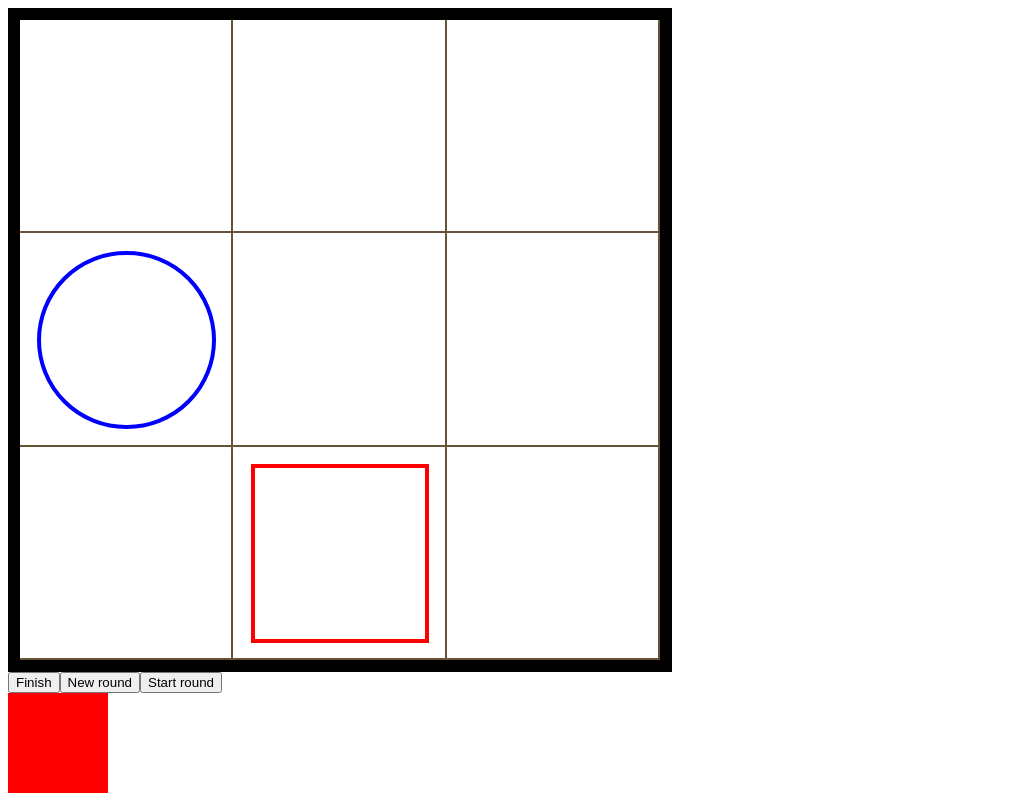
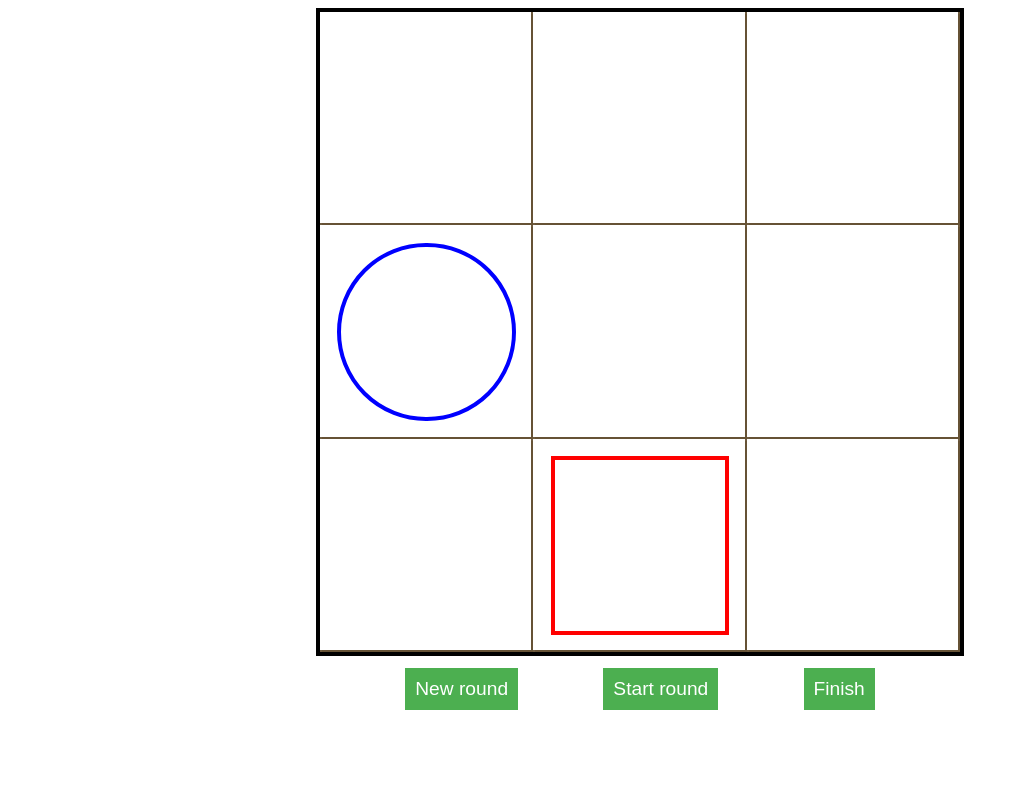
Before and after one commit to OliverFlecke/Tacit-Communication-Game, a React (Create React App) app: page / in a window 1280 px wide. Shown: the whole page, without its empty margins (0-1019 px from the left). Built offline with nearby package versions, Linux system fonts and the light colour scheme.

Commit message:
Refactoring and styling

```diff
--- a/src/Game.tsx
+++ b/src/Game.tsx
@@ -1,11 +1,11 @@
 import React from 'react';
+import 'src/css/Game.css';
 import GameGrid from 'src/GameGrid';
 import Round from 'src/Round';
 import GameState from 'src/GameState';
 import Action from 'src/Action';
 import Location from 'src/Location';
 
-// tslint:disable-next-line:no-empty-interface
 interface IGameState {
     round: Round;
     gameState: GameState;
@@ -13,7 +13,7 @@ interface IGameState {
     path: Action[];
 }
 
-export class Game extends React.Component<{}, IGameState> {
+export default class Game extends React.Component<{}, IGameState> {
 
     public constructor(props) {
         super(props);
@@ -21,13 +21,11 @@ export class Game extends React.Component<{}, IGameState> {
     }
 
     private finishTurn  = (event: React.MouseEvent<HTMLButtonElement>) => {
-        console.log('finish turn');
         if (this.state.gameState === GameState.Sender) {
             const round = this.state.round;
             round.senderLocation = this.state.position;
-            console.log(this.state.round);
+            this.focusGame();
 
-            console.log(this.state.round);
             this.setState({
                 ...this.state,
                 position: new Location(2, 2),
@@ -38,8 +36,7 @@ export class Game extends React.Component<{}, IGameState> {
         } else if (this.state.gameState === GameState.Receiver) {
             const round = this.state.round;
             round.receiverLocation = this.state.position;
-            console.log(this.state.round);
-            console.log(this.state.round.success())
+
             this.setState({
                 ...this.state,
                 round,
@@ -64,12 +61,18 @@ export class Game extends React.Component<{}, IGameState> {
     }
 
     private startRound = () => {
+        this.focusGame();
         this.setState({
             ...this.state,
             gameState: GameState.Sender
         })
     }
 
+    /**
+     * Set the position of the current player
+     * @param position The new position of the player
+     * @param action The action performed to get to this location
+     */
     private setPosition = (position: Location, action: Action) => {
         const path = this.state.path.concat(action);
         this.setState({
@@ -77,6 +80,19 @@ export class Game extends React.Component<{}, IGameState> {
             position,
             path
         })
+    }
+
+    /**
+     * Reference to the game grid. Allows to focus on the game grid after mouse press
+     */
+    private gameGrid?: HTMLElement;
+    private setGameRef = (element: HTMLElement) => {
+        this.gameGrid = element;
+    }
+    private focusGame() {
+        if (this.gameGrid) {
+            this.gameGrid.focus();
+        }
     }
 
     public render() {
@@ -89,12 +105,16 @@ export class Game extends React.Component<{}, IGameState> {
                     position={this.state.position}
                     path={this.state.path}
                     setPosition={this.setPosition}
+                    setGameRef={this.setGameRef}
                 />
-                <button onClick={this.finishTurn}>Finish</button>
-                <button onClick={this.newRound}>New round</button>
-                <button onClick={this.startRound}>Start round</button>
+                <div className='controls-container'>
+                    <button onClick={this.newRound}>New round</button>
+                    <button onClick={this.startRound}>Start round</button>
+                    <button onClick={this.finishTurn}>Finish</button>
+                </div>
                 <div
                     className={`message ${this.state.gameState === GameState.Success ? 'success' : 'failure'}`}
+                    hidden={this.state.gameState !== GameState.Failure && this.state.gameState !== GameState.Success}
                 />
             </div>
         );
--- a/src/GameGrid.tsx
+++ b/src/GameGrid.tsx
@@ -1,8 +1,8 @@
 import React, { CSSProperties } from 'react';
+import 'src/css/GameGrid.css';
 import Action from 'src/Action';
-import 'src/css/GameGrid.css';
 import Location from 'src/Location';
-import { Player } from 'src/Player';
+import Player from 'src/Player';
 import GameState from 'src/GameState';
 
 interface IGameGridProps {
@@ -12,6 +12,7 @@ interface IGameGridProps {
     position: Location;
     path: Action[];
     setPosition: (position: Location, action: Action) => void;
+    setGameRef: (element: HTMLDivElement) => void;
 }
 
 export default class GameGrid extends React.Component<IGameGridProps, {}> {
@@ -101,6 +102,7 @@ export default class GameGrid extends React.Component<IGameGridProps, {}> {
                 className='game-container'
                 tabIndex={0}
                 onKeyDown={this.onKeyDown}
+                ref={this.props.setGameRef}
             >
                 <div id='game-overlay'>
                     <span className='cell'/>
--- a/src/Player.ts
+++ b/src/Player.ts
@@ -1,4 +1,6 @@
-export enum Player {
+enum Player {
     Sender,
     Receiver,
 }
+
+export default Player;
--- /dev/null
+++ b/src/css/Game.css
@@ -0,0 +1,28 @@
+.success {
+    background-color: green;
+}
+
+.failure {
+    background-color: red;
+}
+
+.message {
+    height: 100px;
+    width: 100%;
+}
+
+.controls-container {
+    margin: 12px auto;
+    width: 50vw;
+    display: flex;
+    justify-content: space-evenly;
+}
+
+button {
+    border: none;
+    text-decoration: none;
+    background-color: #4CAF50;
+    color: white;
+    padding: 10px;
+    font-size: 1.2rem;
+}
--- a/src/css/GameGrid.css
+++ b/src/css/GameGrid.css
@@ -1,19 +1,20 @@
 .game-container {
     position: relative;
+    margin: 0 auto;
     width: 50vw;
     height: 50vw;
     min-width: 300px;
     min-height: 300px;
     overflow: hidden;
-    border: 12px solid black;
+    border: 4px solid black;
     /* border-radius: 12px; */
 }
 
 #game-grid,
 #game-overlay {
     display: grid;
-    grid-template-columns: 33.33% 33.33% 33.33%;
-    grid-template-rows: 33.33% 33.33% 33.33%;
+    grid-template-columns: 33.33% 33.33% 33.34%;
+    grid-template-rows: 33.33% 33.33% 33.34%;
     height: 100%;
     width: 100%;
     background-color: white;
@@ -54,16 +55,3 @@
 .hidden {
     display: none;
 }
-
-.success {
-    background-color: green;
-}
-
-.failure {
-    background-color: red;
-}
-
-.message {
-    height: 100px;
-    width: 100px;
-}
--- a/src/index.tsx
+++ b/src/index.tsx
@@ -1,7 +1,7 @@
 import React from 'react';
 import ReactDOM from 'react-dom';
-import { Game } from './Game';
-import registerServiceWorker from './registerServiceWorker';
+import Game from 'src/Game';
+import registerServiceWorker from 'src/registerServiceWorker';
 
 ReactDOM.render(<Game />, document.getElementById('root'));
 registerServiceWorker();
```
